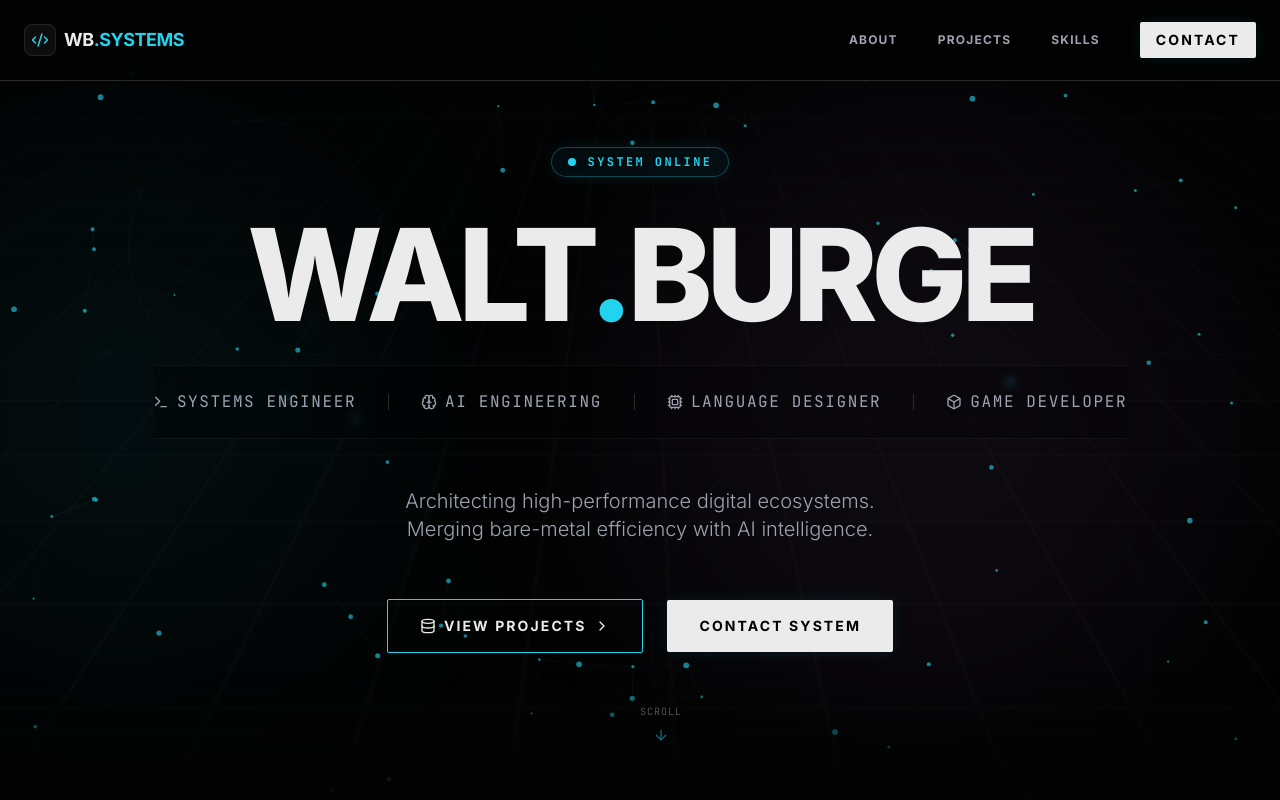
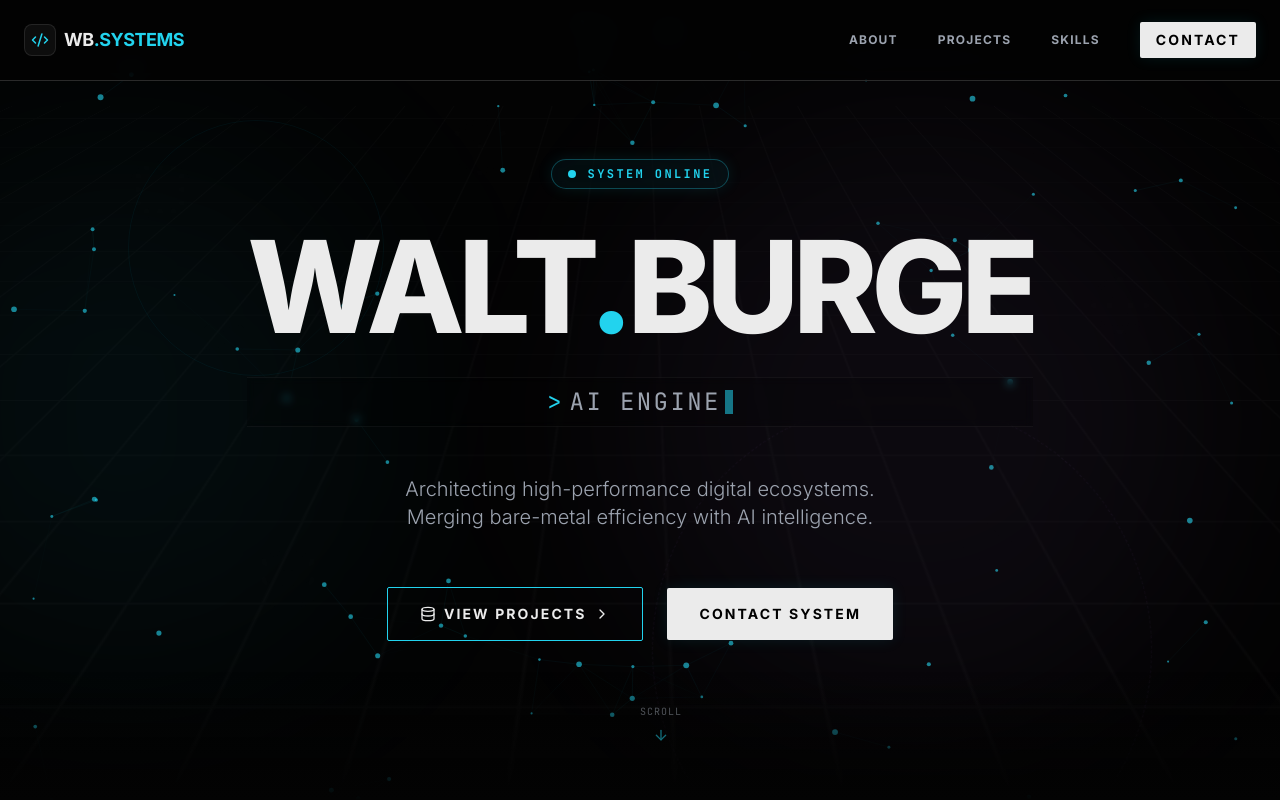
Before and after one commit to Aphrodine-wq/WaltBurge.com, a React (Vite) app: page / in a window 1280 px wide. Shown: the top 800 px of the page. Built offline with nearby package versions, Linux system fonts and the light colour scheme.

Commit message:
feat: Add 5 UI upgrades (BackToTop, Typewriter, Footer, Skills Anim, Skeleton)

```diff
--- a/App.tsx
+++ b/App.tsx
@@ -2,6 +2,8 @@ import React, { useState, lazy, Suspense } from 'react';
 import { Hero } from './components/Hero';
 import { About } from './components/About';
 import { Contact } from './components/Contact';
+import { Footer } from './components/Footer';
+import { BackToTop } from './components/BackToTop';
 import { ScrollProgress } from './components/ScrollProgress';
 import { TooltipProvider } from './components/ui/tooltip';
 import { Code2, Menu, X } from 'lucide-react';
@@ -155,6 +157,8 @@ function App() {
         </Suspense>
       </main>
       <Contact />
+      <Footer />
+      <BackToTop />
       </div>
     </TooltipProvider>
   );
--- /dev/null
+++ b/components/BackToTop.tsx
@@ -0,0 +1,39 @@
+import React, { useEffect, useState } from 'react';
+import { ArrowUp } from 'lucide-react';
+import { Button } from './ui/button';
+
+export const BackToTop = () => {
+  const [isVisible, setIsVisible] = useState(false);
+
+  useEffect(() => {
+    const toggleVisibility = () => {
+      if (window.pageYOffset > 500) {
+        setIsVisible(true);
+      } else {
+        setIsVisible(false);
+      }
+    };
+
+    window.addEventListener('scroll', toggleVisibility);
+    return () => window.removeEventListener('scroll', toggleVisibility);
+  }, []);
+
+  const scrollToTop = () => {
+    window.scrollTo({
+      top: 0,
+      behavior: 'smooth',
+    });
+  };
+
+  return (
+    <div className={`fixed bottom-8 right-8 z-50 transition-all duration-500 transform ${isVisible ? 'translate-y-0 opacity-100' : 'translate-y-10 opacity-0 pointer-events-none'}`}>
+      <Button
+        onClick={scrollToTop}
+        size="icon"
+        className="rounded-full shadow-[0_0_20px_rgba(34,211,238,0.3)] bg-brand-base border border-brand-accent/20 text-brand-accent hover:bg-brand-accent hover:text-brand-black transition-all duration-300 w-12 h-12"
+      >
+        <ArrowUp size={20} />
+      </Button>
+    </div>
+  );
+};
--- /dev/null
+++ b/components/Footer.tsx
@@ -0,0 +1,48 @@
+import React from 'react';
+import { Github, Twitter, Linkedin, Code2 } from 'lucide-react';
+
+export const Footer: React.FC = () => {
+  const currentYear = new Date().getFullYear();
+
+  return (
+    <footer className="py-8 bg-brand-base border-t border-brand-border/30 relative overflow-hidden">
+      <div className="absolute inset-0 bg-brand-accent/5 pointer-events-none opacity-0 hover:opacity-100 transition-opacity duration-700"></div>
+
+      <div className="max-w-7xl mx-auto px-6 flex flex-col md:flex-row justify-between items-center gap-6 relative z-10">
+
+        {/* Left: Brand & Copyright */}
+        <div className="flex flex-col items-center md:items-start gap-2">
+            <div className="flex items-center gap-2">
+                <Code2 size={16} className="text-brand-accent" />
+                <span className="font-bold text-sm tracking-tight text-brand-primary">WB<span className="text-brand-accent">.SYSTEMS</span></span>
+            </div>
+            <p className="text-[10px] text-brand-secondary font-mono">
+                &copy; {currentYear} Walt Burge. All Systems Operational.
+            </p>
+        </div>
+
+        {/* Center: Tech Badge */}
+        <div className="hidden md:flex items-center gap-2 px-3 py-1 rounded-full bg-brand-surface border border-brand-border/50">
+            <span className="w-1.5 h-1.5 rounded-full bg-green-400 animate-pulse"></span>
+            <span className="text-[10px] text-brand-secondary font-mono uppercase tracking-wider">
+                Built with React & Tailwind
+            </span>
+        </div>
+
+        {/* Right: Social Links */}
+        <div className="flex items-center gap-6">
+            <a href="https://github.com/Aphrodine-wq" target="_blank" rel="noopener noreferrer" className="text-brand-secondary hover:text-brand-accent transition-colors">
+                <Github size={18} />
+            </a>
+            <a href="#" className="text-brand-secondary hover:text-brand-accent transition-colors">
+                <Twitter size={18} />
+            </a>
+            <a href="#" className="text-brand-secondary hover:text-brand-accent transition-colors">
+                <Linkedin size={18} />
+            </a>
+        </div>
+
+      </div>
+    </footer>
+  );
+};
--- a/components/Hero.tsx
+++ b/components/Hero.tsx
@@ -1,4 +1,4 @@
-import React, { useEffect, useRef } from 'react';
+import React, { useEffect, useRef, useState } from 'react';
 import { ArrowDown, ChevronRight, Cpu, Terminal, Database, Cloud, Code2, Globe, Server, Box, Brain } from 'lucide-react';
 import { Button } from './ui/button';
 import { SectionId } from '../types';
@@ -212,6 +212,37 @@ export const Hero: React.FC = React.memo(() => {
     document.getElementById(SectionId.PROJECTS)?.scrollIntoView({ behavior: 'smooth' });
   };
 
+  // Typewriter Logic
+  const roles = ["Systems Engineer", "AI Engineering", "Language Designer", "Game Developer"];
+  const [currentRoleIndex, setCurrentRoleIndex] = useState(0);
+  const [displayedText, setDisplayedText] = useState("");
+  const [isDeleting, setIsDeleting] = useState(false);
+  const [typingSpeed, setTypingSpeed] = useState(150);
+
+  useEffect(() => {
+    const handleTyping = () => {
+        const fullText = roles[currentRoleIndex];
+
+        if (isDeleting) {
+            setDisplayedText(fullText.substring(0, displayedText.length - 1));
+            setTypingSpeed(50);
+        } else {
+            setDisplayedText(fullText.substring(0, displayedText.length + 1));
+            setTypingSpeed(150);
+        }
+
+        if (!isDeleting && displayedText === fullText) {
+            setTimeout(() => setIsDeleting(true), 2000);
+        } else if (isDeleting && displayedText === "") {
+            setIsDeleting(false);
+            setCurrentRoleIndex((prev) => (prev + 1) % roles.length);
+        }
+    };
+
+    const timer = setTimeout(handleTyping, typingSpeed);
+    return () => clearTimeout(timer);
+  }, [displayedText, isDeleting, currentRoleIndex, typingSpeed]);
+
   return (
     <section id={SectionId.HERO} className="relative h-screen w-full flex items-center justify-center overflow-hidden bg-brand-base perspective-container transition-colors duration-500 text-center">
 
@@ -279,27 +310,11 @@ export const Hero: React.FC = React.memo(() => {
           WALT<span className="text-brand-accent">.</span>BURGE
         </h1>
 
-        {/* Role Subtitles */}
-        <div className="animate-slide-up opacity-0 [animation-delay:0.5s] flex flex-col md:flex-row items-center justify-center gap-3 md:gap-8 mb-8 md:mb-12 text-brand-secondary font-mono text-xs md:text-base border-y border-brand-primary/5 py-4 md:py-6 w-full max-w-5xl bg-brand-base/20 backdrop-blur-sm text-center transition-colors duration-500">
-            <div className="flex items-center gap-2">
-                <Terminal size={14} className="md:w-4 md:h-4 text-brand-secondary" />
-                <span className="tracking-widest uppercase">Systems Engineer</span>
-            </div>
-            <span className="hidden md:block w-px h-4 bg-brand-border transition-colors duration-500"></span>
-            <div className="flex items-center gap-2">
-                <Brain size={14} className="md:w-4 md:h-4 text-brand-secondary" />
-                <span className="tracking-widest uppercase">AI Engineering</span>
-            </div>
-            <span className="hidden md:block w-px h-4 bg-brand-border transition-colors duration-500"></span>
-            <div className="flex items-center gap-2">
-                <Cpu size={14} className="md:w-4 md:h-4 text-brand-secondary" />
-                <span className="tracking-widest uppercase">Language Designer</span>
-            </div>
-            <span className="hidden md:block w-px h-4 bg-brand-border transition-colors duration-500"></span>
-            <div className="flex items-center gap-2">
-                <Box size={14} className="md:w-4 md:h-4 text-brand-secondary" />
-                <span className="tracking-widest uppercase">Game Developer</span>
-            </div>
+        {/* Role Subtitles - Typewriter Effect */}
+        <div className="animate-slide-up opacity-0 [animation-delay:0.5s] flex items-center justify-center h-12 mb-8 md:mb-12 text-brand-secondary font-mono text-xl md:text-2xl border-y border-brand-primary/5 py-4 md:py-6 w-full max-w-5xl bg-brand-base/20 backdrop-blur-sm text-center transition-colors duration-500">
+            <span className="text-brand-accent mr-2">{'>'}</span>
+            <span className="tracking-widest uppercase">{displayedText}</span>
+            <span className="animate-pulse ml-1 w-2 h-6 bg-brand-accent block"></span>
         </div>
 
         {/* Description */}
--- a/components/Projects.tsx
+++ b/components/Projects.tsx
@@ -1,6 +1,7 @@
 import React, { useState, useMemo } from 'react';
 import { Project, SectionId } from '../types';
 import { Badge } from './ui/badge';
+import { Skeleton } from './ui/skeleton';
 import { Tooltip, TooltipContent, TooltipTrigger } from './ui/tooltip';
 import {
   ExternalLink, Github, Layers, Monitor, Gamepad, Terminal, Smartphone, Wrench, ArrowRight,
@@ -273,6 +274,17 @@ const ProjectCardImage = React.memo(({ project }: { project: Project }) => {
 
   return (
     <div className="h-full w-full overflow-hidden relative bg-brand-surface/20 group/image">
+
+       {/* Skeleton Loader */}
+       {!isLoaded && !hasError && (
+         <div className="absolute inset-0 z-20">
+            <Skeleton className="w-full h-full bg-brand-surface/80" />
+            <div className="absolute inset-0 flex items-center justify-center">
+                <div className="w-8 h-8 border-2 border-brand-accent/30 border-t-brand-accent rounded-full animate-spin"></div>
+            </div>
+         </div>
+       )}
+
        {/* Fallback Gradient (Visible on Error) */}
        {hasError && (
         <div
--- a/components/Skills.tsx
+++ b/components/Skills.tsx
@@ -307,15 +307,18 @@ export const Skills: React.FC = React.memo(() => {
           {skillCategories.map((cat, idx) => (
             <div
               key={cat.name}
-              className={`p-6 md:p-8 rounded-2xl bg-brand-dark/50 border border-brand-primary/5 hover:border-brand-primary/20 transition-all duration-500 flex flex-col hover:shadow-lg hover:shadow-brand-accent/5 ${isVisible ? 'translate-y-0 opacity-100' : 'translate-y-10 opacity-0'}`}
+              className={`p-6 md:p-8 rounded-2xl bg-brand-dark/50 border border-brand-primary/5 hover:border-brand-accent/30 transition-all duration-500 flex flex-col hover:shadow-[0_0_30px_rgba(34,211,238,0.05)] group/card relative overflow-hidden ${isVisible ? 'translate-y-0 opacity-100' : 'translate-y-10 opacity-0'}`}
               style={{ transitionDelay: `${idx * 100}ms` }}
             >
-              <div className="flex items-center gap-4 mb-6">
-                <div className="p-3 rounded-xl bg-brand-primary/5 border border-brand-primary/5 group-hover:border-brand-accent/50 transition-colors">
+              {/* Hover Glow Effect */}
+              <div className="absolute inset-0 bg-gradient-to-br from-brand-accent/5 to-transparent opacity-0 group-hover/card:opacity-100 transition-opacity duration-500 pointer-events-none"></div>
+
+              <div className="flex items-center gap-4 mb-6 relative z-10">
+                <div className="p-3 rounded-xl bg-brand-primary/5 border border-brand-primary/5 group-hover/card:border-brand-accent/50 group-hover/card:text-brand-accent transition-colors duration-300">
                   {cat.icon}
                 </div>
                 <div>
-                  <h3 className="text-lg font-bold text-brand-primary group-hover:text-brand-accent transition-colors">
+                  <h3 className="text-lg font-bold text-brand-primary group-hover/card:text-brand-accent transition-colors">
                     {cat.name}
                   </h3>
                   <p className="text-xs text-brand-secondary mt-1 max-w-xs font-light">
--- /dev/null
+++ b/components/ui/skeleton.tsx
@@ -0,0 +1,15 @@
+import { cn } from "../../lib/utils"
+
+function Skeleton({
+  className,
+  ...props
+}: React.HTMLAttributes<HTMLDivElement>) {
+  return (
+    <div
+      className={cn("animate-pulse rounded-md bg-brand-surface/50", className)}
+      {...props}
+    />
+  )
+}
+
+export { Skeleton }
```
